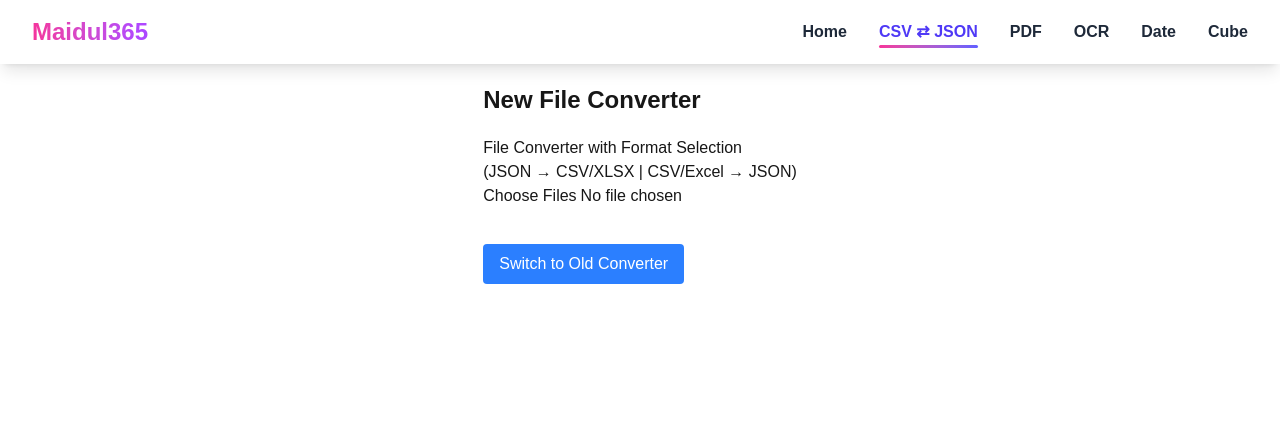
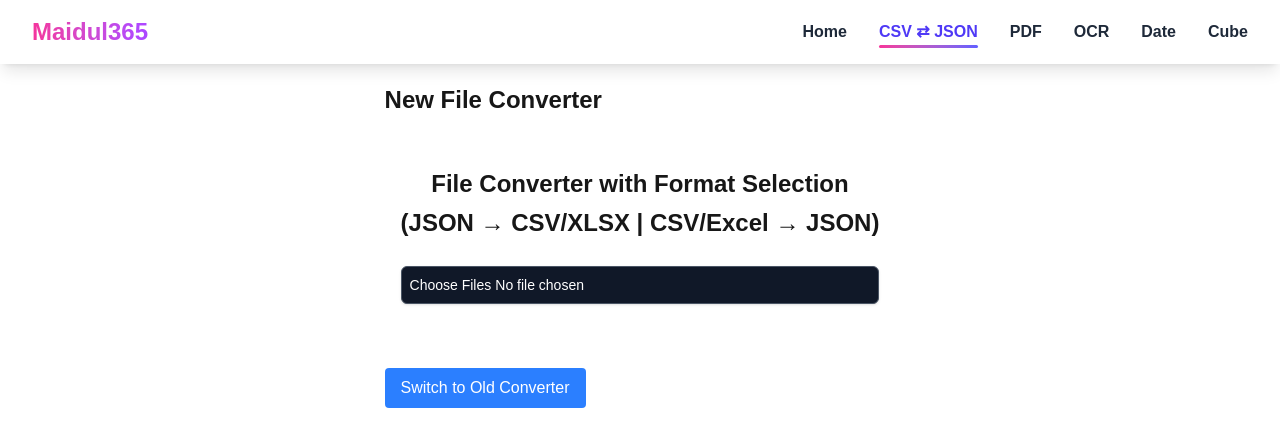
Before and after one commit to ultimate365/maidul365, a Next.js app: page /csvToJson in a window 1280 px wide. Shown: the top 446 px of the page. Built offline with nearby package versions, Linux system fonts and the light colour scheme.

Commit message:
first commit

```diff
--- a/app/csvToJson/CSV2JSON.jsx
+++ b/app/csvToJson/CSV2JSON.jsx
@@ -170,9 +170,9 @@ export default function CSV2JSON() {
   };
 
   return (
-    <div className="container my-5">
-      <div className="container-main">
-        <h3>
+    <div className="max-w-6xl mx-auto my-12 px-4">
+      <div className="container-main text-center">
+        <h3 className="text-2xl font-semibold leading-relaxed mb-6">
           CSV To JSON
           <br /> OR
           <br /> JSON To CSV
@@ -182,7 +182,7 @@ export default function CSV2JSON() {
         <input
           type="file"
           id="fileInput"
-          className="form-control"
+          className="block w-full rounded-md border border-gray-600 bg-gray-900 p-2 text-sm text-white placeholder-gray-400 shadow-sm focus:border-blue-500 focus:ring focus:ring-blue-400"
           accept=".csv,.json,.xlsx"
           onChange={handleFileUpload}
           multiple
--- a/app/csvToJson/FileConverter.jsx
+++ b/app/csvToJson/FileConverter.jsx
@@ -222,9 +222,9 @@ export default function FileConverter() {
   };
 
   return (
-    <div className="container my-5">
-      <div className="container-main">
-        <h3>
+    <div className="max-w-6xl mx-auto my-12 px-4">
+      <div className="container-main text-center">
+        <h3 className="text-2xl font-semibold leading-relaxed mb-6">
           File Converter with Format Selection
           <br />
           (JSON → CSV/XLSX | CSV/Excel → JSON)
@@ -232,7 +232,7 @@ export default function FileConverter() {
         <input
           type="file"
           id="fileInput"
-          className="form-control"
+          className="block w-full rounded-md border border-gray-600 bg-gray-900 p-2 text-sm text-white placeholder-gray-400 shadow-sm focus:border-blue-500 focus:ring focus:ring-blue-400"
           accept=".csv,.json,.xlsx,.xls"
           onChange={handleFileUpload}
           multiple
```
